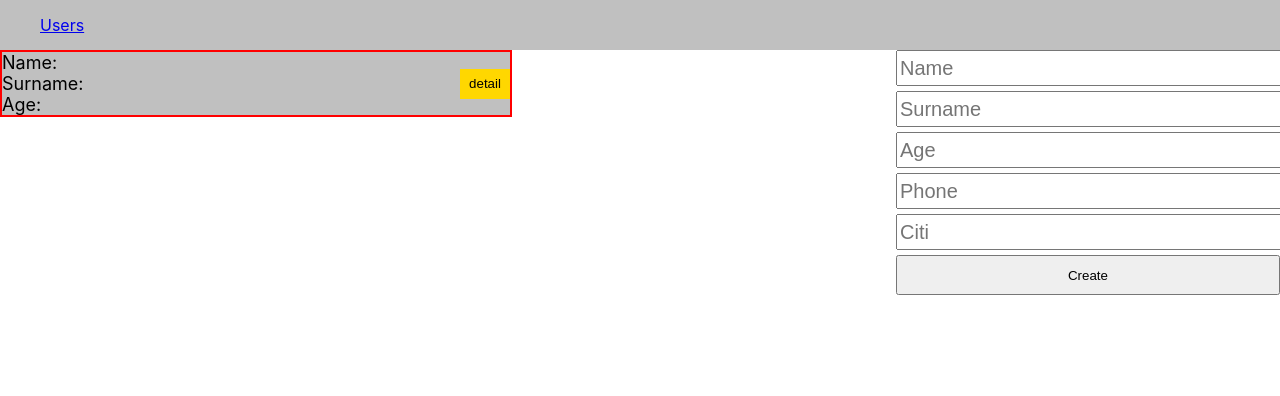
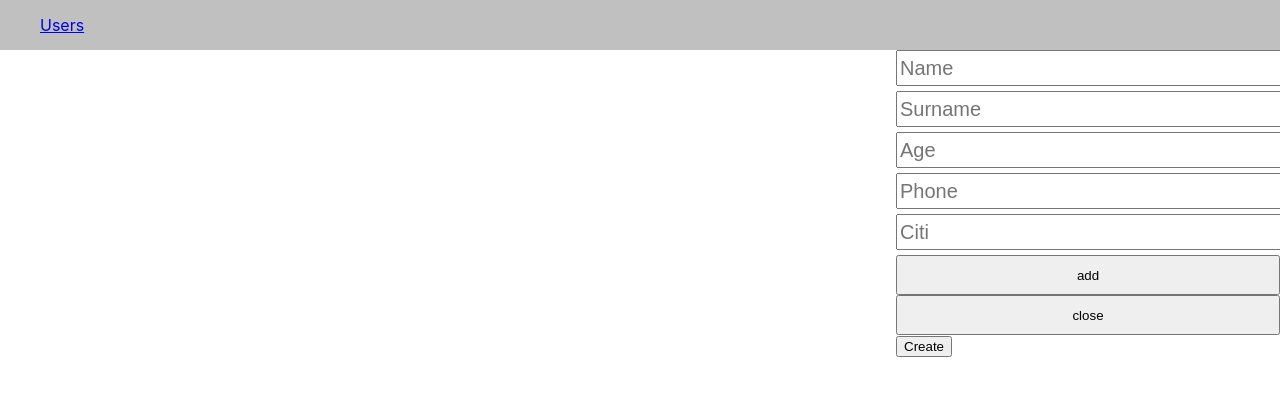
Before and after one commit to IVaN-KaLNYTSKYI/Notes, a React (Create React App) app: page /users in a window 1280 px wide. Both pictures are taken after a click on the button "Create". Shown: the top 396 px of the page. Built offline with nearby package versions, Linux system fonts and the light colour scheme.

Commit message:
no update

```diff
--- a/src/components/User/User.js
+++ b/src/components/User/User.js
@@ -3,7 +3,7 @@ import "./User.css"
 
 
 export default function User(props) {
-    const {name, surname,id, age/*,del,update*/,detail} = props
+    const {name, surname,id, age,detail} = props
     return (
         <div className={"user_wrapper"}>
             <div className={"user_one"}>
@@ -12,8 +12,6 @@ export default function User(props) {
                 <span>Age:{age}</span>
             </div>
             <div className={'box_btn'}>
-                {/*<button className={"btn_up"} onClick={() => update(id)}>update</button>
-                <button className={"btn_del"} onClick={() => del(id)}>del</button>*/}
                 <button className={"btn_detail"} onClick={() => detail(id)}>detail</button>
             </div>
         </div>
--- a/src/components/Users/Users.js
+++ b/src/components/Users/Users.js
@@ -11,7 +11,7 @@ export default function Users(props) {
     let [citi, setCiti] = useState("");
     let [users, setUsers] = useState(JSON.parse(localStorage.getItem("users"))||[]);
     let [userDetail, setUserDetail] = useState(null);
-
+    let [flag, setFlag] = useState(false);
     useEffect(() => {
         localStorage.setItem("users", JSON.stringify(users))
     })
@@ -32,10 +32,13 @@ export default function Users(props) {
         const detailUser=users.find(value => value.id===id);
         setUserDetail(detailUser)
     }
-    const create=(e)=>{
+    const create=()=>setFlag(true);
+    const close=()=>setFlag(false);
+    const add=(e)=>{
         e.preventDefault();
         setUsers([...users, {name, surname,age,phone,citi,id: Date.now()}])
-    }
+    };
+
     return (
         <div className={"wrapper"}>
             <div className={"box-user"}>
@@ -44,8 +47,6 @@ export default function Users(props) {
                         <User
                             key={value.id}
                             {...value}
-                           /* del={del}
-                            update={update}*/
                             detail={detail}
                         />
                     )
@@ -68,6 +69,8 @@ export default function Users(props) {
                 }
             </div>
             <div className={"box-form"}>
+                {
+                    flag?
                     <form>
                         <input
                             onChange={createName}
@@ -89,8 +92,12 @@ export default function Users(props) {
                             onChange={createCiti}
                             placeholder={"Citi"}
                         />
-                        <button onClick={create}>Create</button>
+                        <button onClick={add}>add</button>
+                        <button onClick={close}>close</button>
                     </form>
+                        :<span></span>
+                }
+                <button onClick={create}>Create</button>
             </div>
         </div>
     )
```
